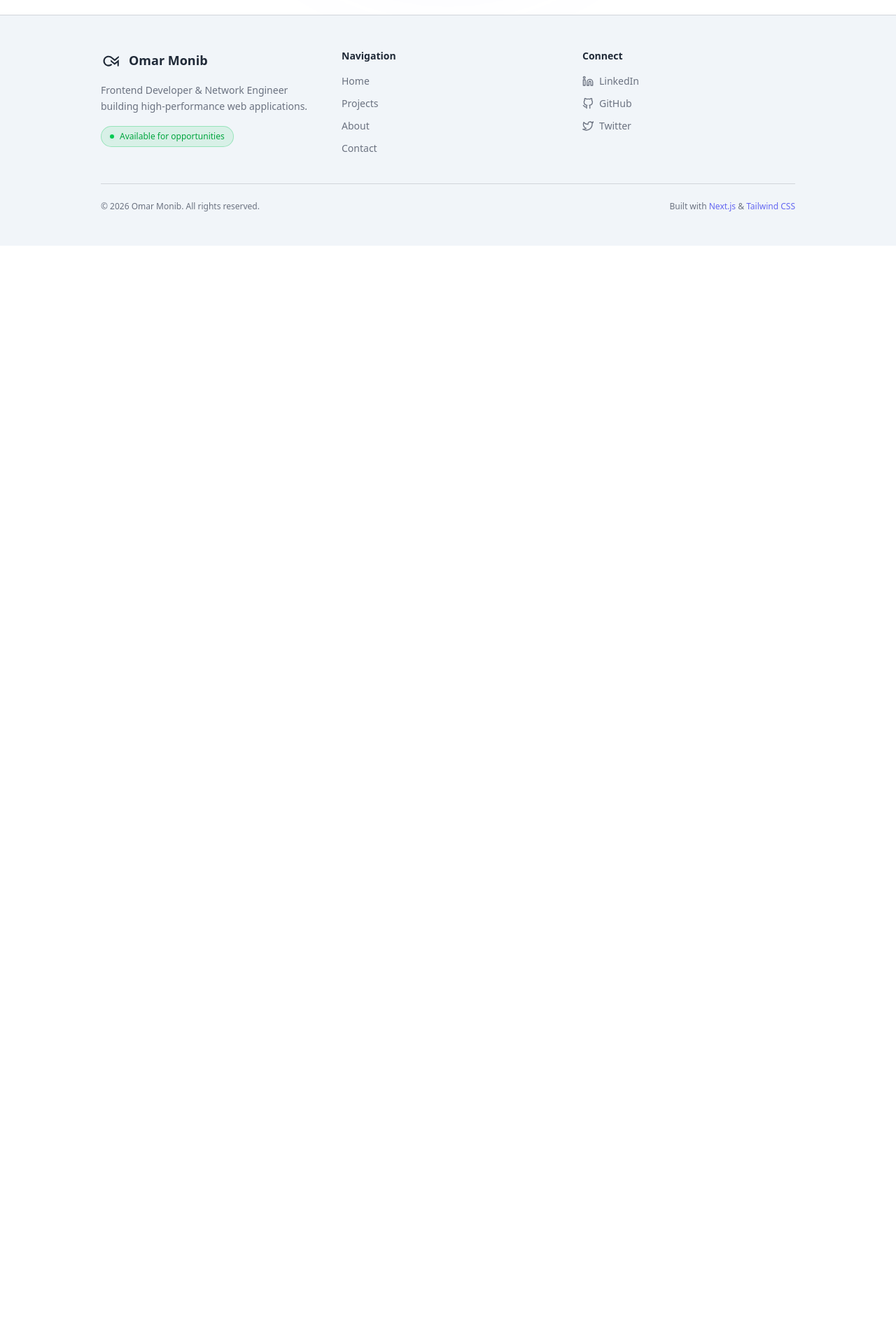
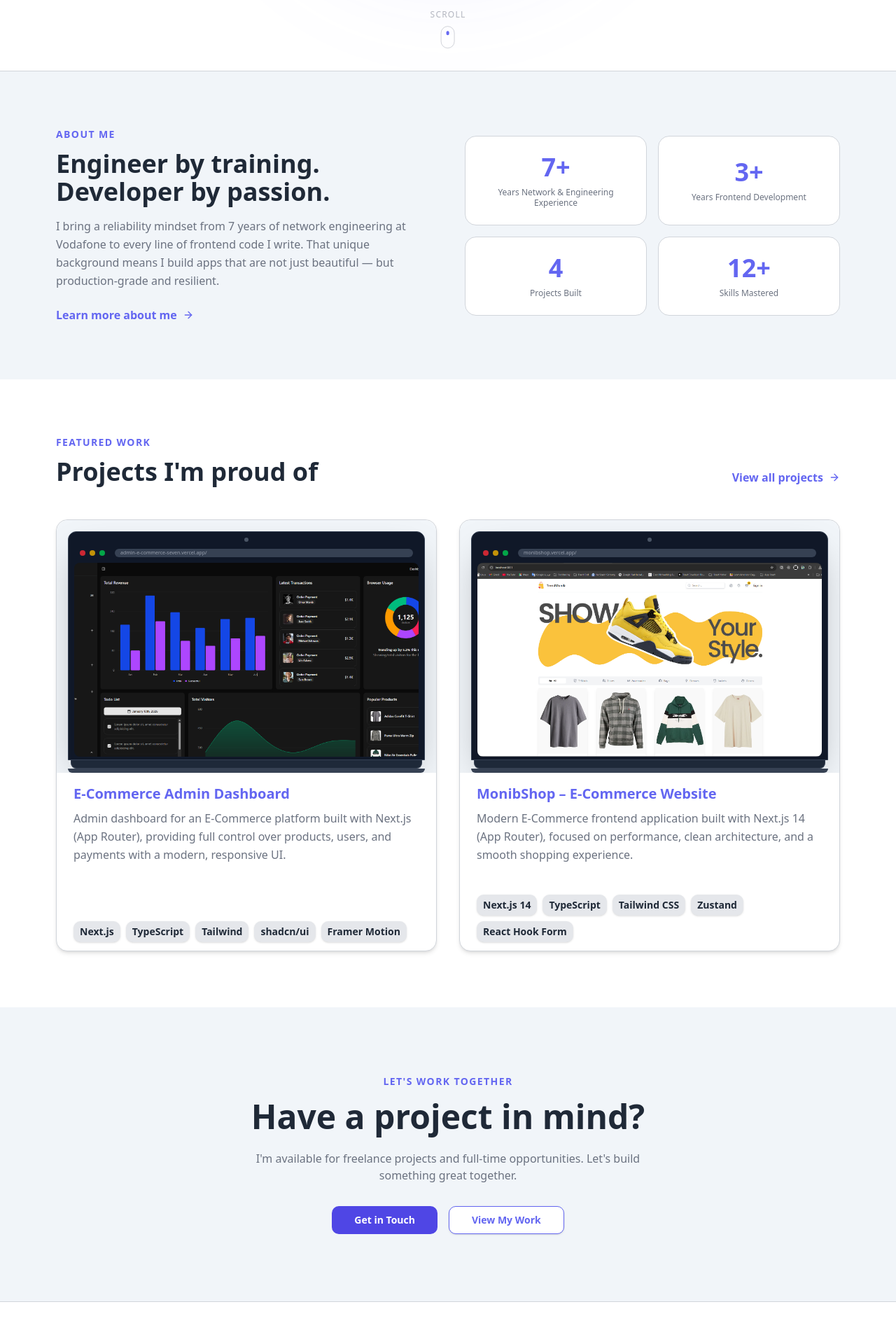
Before and after one commit to omarmonib/Omar-Monib, a Next.js app: page / in a window 1280 px wide. Shown: the part 740-2640 px from the top of the page at 70% size. Before the commit the page ends 1091 px from the top, so only its background shows below. Built offline with nearby package versions, Linux system fonts and the light colour scheme.

Commit message:
feat: add about teaser section to homepage

```diff
--- /dev/null
+++ b/components/home/AboutTeaser.tsx
@@ -0,0 +1,70 @@
+'use client';
+
+import { motion } from 'framer-motion';
+import Link from 'next/link';
+import { ArrowRight } from 'lucide-react';
+import { ABOUT_STATS } from '@/constants/about';
+
+const AboutTeaser = () => {
+  return (
+    <section className="py-20 px-6 md:px-20 border-t border-border bg-background-secondary">
+      <div className="max-w-6xl mx-auto">
+        <div className="grid md:grid-cols-2 gap-12 items-center">
+          {/* Text */}
+          <motion.div
+            initial={{ opacity: 0, x: -20 }}
+            whileInView={{ opacity: 1, x: 0 }}
+            viewport={{ once: true }}
+            transition={{ duration: 0.5 }}
+          >
+            <p className="text-sm font-semibold text-accent uppercase tracking-widest mb-3">
+              About Me
+            </p>
+            <h2 className="text-3xl md:text-4xl font-bold text-foreground mb-4">
+              Engineer by training.
+              <br />
+              Developer by passion.
+            </h2>
+            <p className="text-base text-muted-foreground leading-relaxed mb-6">
+              I bring a reliability mindset from 7 years of network engineering at Vodafone to every
+              line of frontend code I write. That unique background means I build apps that are not
+              just beautiful — but production-grade and resilient.
+            </p>
+            <Link
+              href="/about"
+              className="inline-flex items-center gap-2 text-accent font-semibold group"
+            >
+              Learn more about me{' '}
+              <ArrowRight className="w-4 h-4 transition-transform duration-300 group-hover:translate-x-1" />
+            </Link>
+          </motion.div>
+
+          {/* Stats */}
+          <motion.div
+            initial={{ opacity: 0, x: 20 }}
+            whileInView={{ opacity: 1, x: 0 }}
+            viewport={{ once: true }}
+            transition={{ duration: 0.5, delay: 0.2 }}
+            className="grid grid-cols-2 gap-4"
+          >
+            {[...ABOUT_STATS].map(({ value, label }, index) => (
+              <motion.div
+                key={label}
+                initial={{ opacity: 0, scale: 0.9 }}
+                whileInView={{ opacity: 1, scale: 1 }}
+                viewport={{ once: true }}
+                transition={{ delay: 0.2 * index, duration: 0.5, ease: 'easeOut' }}
+                className="flex flex-col items-center justify-center p-6 rounded-xl bg-card border border-border hover:border-accent/40 transition-colors duration-300 text-center"
+              >
+                <span className="text-4xl font-bold text-accent">{value}</span>
+                <span className="text-xs text-muted-foreground mt-2 leading-tight">{label}</span>
+              </motion.div>
+            ))}
+          </motion.div>
+        </div>
+      </div>
+    </section>
+  );
+};
+
+export default AboutTeaser;
--- /dev/null
+++ b/components/home/ContactCTA.tsx
@@ -0,0 +1,41 @@
+'use client';
+
+import { motion } from 'framer-motion';
+import Link from 'next/link';
+import { Button } from '@/components/ui/button';
+
+const ContactCTA = () => {
+  return (
+    <section className="py-24 px-6 md:px-20 bg-background-secondary">
+      <div className="max-w-3xl mx-auto text-center">
+        <motion.div
+          initial={{ opacity: 0, y: 20 }}
+          whileInView={{ opacity: 1, y: 0 }}
+          viewport={{ once: true }}
+          transition={{ duration: 0.5 }}
+        >
+          <p className="text-sm font-semibold text-accent uppercase tracking-widest mb-4">
+            Let&apos;s Work Together
+          </p>
+          <h2 className="text-3xl md:text-5xl font-bold text-foreground mb-6">
+            Have a project in mind?
+          </h2>
+          <p className="text-base text-muted-foreground mb-8 max-w-xl mx-auto">
+            I&apos;m available for freelance projects and full-time opportunities. Let&apos;s build something
+            great together.
+          </p>
+          <div className="flex flex-col sm:flex-row gap-4 justify-center">
+            <Button asChild size="lg" variant="custom">
+              <Link href="/contact">Get in Touch</Link>
+            </Button>
+            <Button asChild size="lg" variant="customOutline">
+              <Link href="/projects">View My Work</Link>
+            </Button>
+          </div>
+        </motion.div>
+      </div>
+    </section>
+  );
+};
+
+export default ContactCTA;
--- /dev/null
+++ b/components/home/FeaturedProjects.tsx
@@ -0,0 +1,73 @@
+'use client';
+
+import { motion } from 'framer-motion';
+import Link from 'next/link';
+import { ArrowRight } from 'lucide-react';
+import { getProjectBySlug } from '@/constants/projects';
+import ProjectCard from '@/components/projects/ProjectCard';
+
+const FeaturedProjects = () => {
+  const projects = [getProjectBySlug('ecommerce-admin'), getProjectBySlug('monib-shop')].filter(
+    Boolean
+  );
+
+  return (
+    <section className="py-20 px-6 md:px-20 bg-background">
+      <div className="max-w-6xl mx-auto">
+        <motion.div
+          initial={{ opacity: 0, y: 20 }}
+          whileInView={{ opacity: 1, y: 0 }}
+          viewport={{ once: true }}
+          transition={{ duration: 0.5 }}
+          className="flex items-end justify-between mb-12"
+        >
+          <div>
+            <p className="text-sm font-semibold text-accent uppercase tracking-widest mb-3">
+              Featured Work
+            </p>
+            <h2 className="text-3xl md:text-4xl font-bold text-foreground">
+              Projects I&apos;m proud of
+            </h2>
+          </div>
+          <Link
+            href="/projects"
+            className="hidden md:inline-flex items-center gap-2 text-accent font-semibold hover:gap-3 transition-all duration-200"
+          >
+            View all projects <ArrowRight className="w-4 h-4" />
+          </Link>
+        </motion.div>
+
+        <div className="grid grid-cols-1 md:grid-cols-2 gap-8">
+          {projects.map((project, index) => (
+            <motion.div
+              key={project!.id}
+              initial={{ opacity: 0, y: 20 }}
+              whileInView={{ opacity: 1, y: 0 }}
+              viewport={{ once: true }}
+              transition={{ delay: 0.3 * index, duration: 0.8, ease: 'easeOut' }}
+            >
+              <ProjectCard project={project!} />
+            </motion.div>
+          ))}
+        </div>
+
+        {/* Mobile view all */}
+        <motion.div
+          initial={{ opacity: 0 }}
+          whileInView={{ opacity: 1 }}
+          viewport={{ once: true }}
+          className="flex justify-center mt-8 md:hidden"
+        >
+          <Link
+            href="/projects"
+            className="inline-flex items-center gap-2 text-accent font-semibold"
+          >
+            View all projects <ArrowRight className="w-4 h-4" />
+          </Link>
+        </motion.div>
+      </div>
+    </section>
+  );
+};
+
+export default FeaturedProjects;
--- a/components/home/HomeSection.tsx
+++ b/components/home/HomeSection.tsx
@@ -1,19 +1,23 @@
 'use client';
 
+import { motion } from 'framer-motion';
 import { HERO_CONTENT } from '@/constants/hero';
-import HeroImage from '@/components/home/HeroImage';
-import HeroContent from '@/components/home/HeroContent';
-
+import HeroImage from './HeroImage';
+import HeroContent from './HeroContent';
+import AboutTeaser from './AboutTeaser';
+import FeaturedProjects from './FeaturedProjects';
+import ContactCTA from './ContactCTA';
 
 const HomeSection = () => {
   const { name, title, subtitle, description, tagline, cta, highlights } = HERO_CONTENT;
 
   return (
-    <section className="min-h-[90vh] flex items-center relative overflow-hidden">
+    <>
+      <section className="min-h-screen flex items-center relative overflow-hidden">
         {/* Background glow */}
         <div className="absolute top-1/2 left-1/2 -translate-x-1/2 -translate-y-1/2 w-150 h-150 bg-indigo-500/5 rounded-full blur-3xl pointer-events-none" />
 
-      <div className="relative z-10 flex flex-col-reverse md:grid md:grid-cols-2 gap-12 items-center max-w-6xl mx-auto px-6">
+        <div className="relative z-10 flex flex-col-reverse md:grid md:grid-cols-2 gap-12 items-center max-w-6xl mx-auto px-6 w-full">
           <HeroContent
             name={name}
             title={title}
@@ -25,7 +29,33 @@ const HomeSection = () => {
           />
           <HeroImage name={name} />
         </div>
+
+        {/* Scroll indicator */}
+        <motion.div
+          initial={{ opacity: 0, y: -10 }}
+          animate={{ opacity: 1, y: 0 }}
+          transition={{ delay: 1, duration: 0.5 }}
+          className="absolute bottom-8 left-1/2 -translate-x-1/2 flex flex-col items-center gap-2"
+        >
+          <span className="text-xs text-muted-foreground/50 uppercase tracking-widest">Scroll</span>
+          <motion.div
+            animate={{ y: [0, 8, 0] }}
+            transition={{ duration: 1.5, repeat: Infinity, ease: 'easeInOut' }}
+            className="w-5 h-8 rounded-full border border-muted-foreground/30 flex items-start justify-center pt-1.5"
+          >
+            <motion.div
+              animate={{ opacity: [1, 0, 1], y: [0, 6, 0] }}
+              transition={{ duration: 1.5, repeat: Infinity, ease: 'easeInOut' }}
+              className="w-1 h-1.5 rounded-full bg-accent"
+            />
+          </motion.div>
+        </motion.div>
       </section>
+
+      <AboutTeaser />
+      <FeaturedProjects />
+      <ContactCTA />
+    </>
   );
 };
 
--- a/components/layout/Footer.tsx
+++ b/components/layout/Footer.tsx
@@ -16,7 +16,7 @@ const Footer = () => {
   const currentYear = new Date().getFullYear();
 
   return (
-    <footer className="border-t border-border bg-background-secondary mt-auto">
+    <footer className="border-t border-border bg-background mt-auto">
       <div className="max-w-6xl mx-auto px-6 md:px-20 py-12">
         <div className="grid grid-cols-1 md:grid-cols-3 gap-10 mb-10">
           {/* Logo + tagline + availability */}
```
Lines whose indentation alone changed are shown as unchanged.
